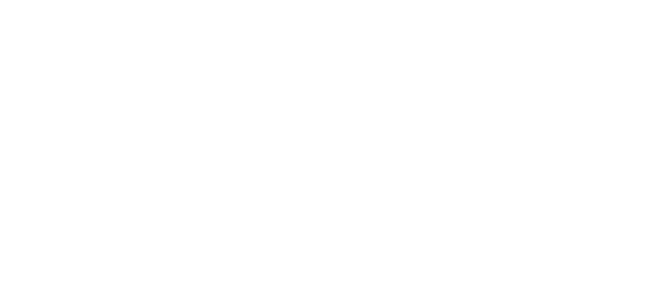
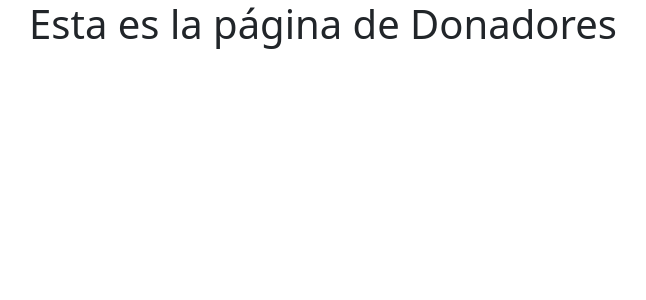
Before and after one commit to Leinad0407/FoodLinkBE, a React (Create React App) app: page /donors in a window 1280 px wide. Before the commit this address had no page. Shown: the top 300 px of the page, without its empty margins (317-963 px from the left). Built offline with nearby package versions, Linux system fonts and the light colour scheme.

Commit message:
add route of donors

```diff
--- a/src/App.js
+++ b/src/App.js
@@ -10,6 +10,7 @@
 // import Registro from "./pages/formularioRegistro";
 import CreateDonations from "./pages/CreateDonations";
 // import DonationDetail from "./pages/Detail/Detail";
+import Donors from "./pages/Donors";
 
 function App() {
   return (
@@ -26,6 +27,9 @@
       <Routes>
         <Route path="/createDonations" element={<CreateDonations />} />
       </Routes>
+      <Routes>
+        <Route path="/donors" element={<Donors />} />
+      </Routes>
     </div>
   );
 }
--- /dev/null
+++ b/src/pages/Donors/Donors.scss
@@ -0,0 +1 @@
+@import "~bootstrap/scss/bootstrap";
--- /dev/null
+++ b/src/pages/Donors/index.jsx
@@ -0,0 +1,5 @@
+import "../Donors/Donors.scss";
+
+export default function Donors() {
+  return <h1>Esta es la página de Donadores</h1>;
+}
```
